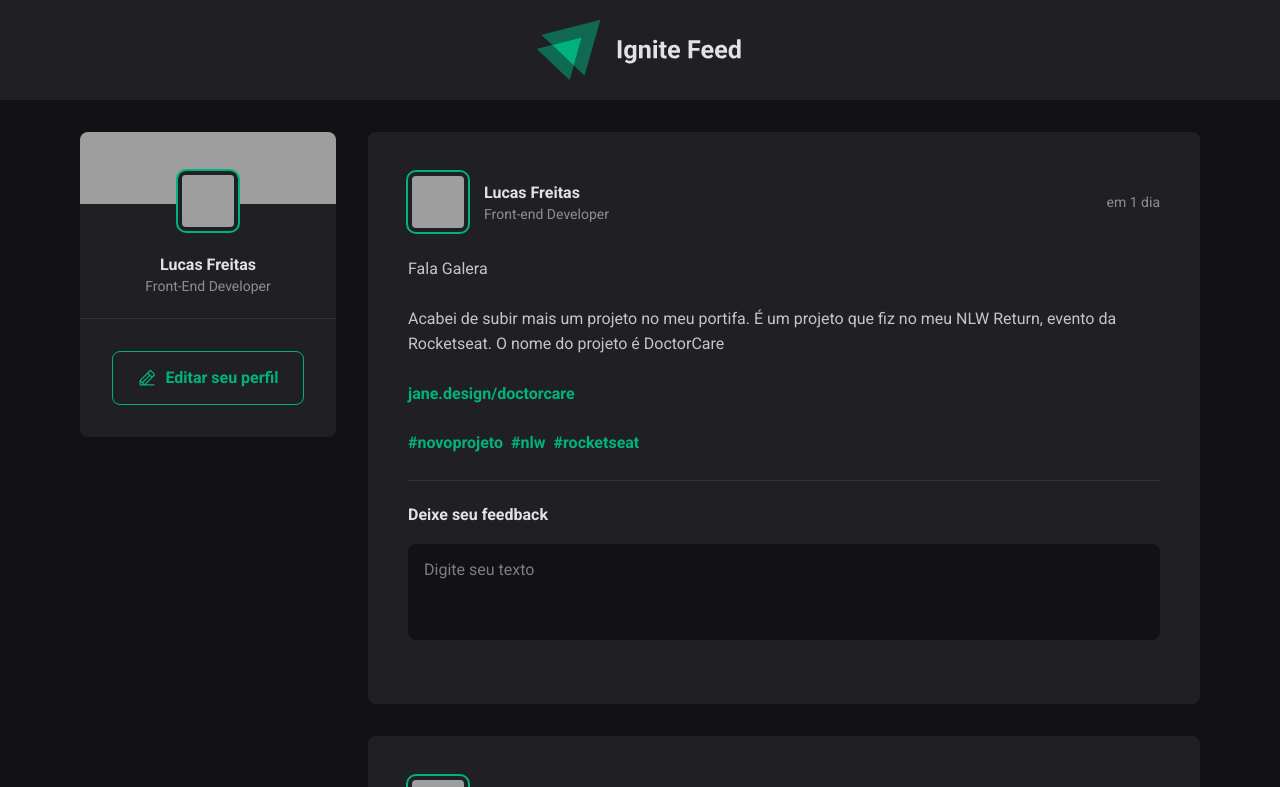
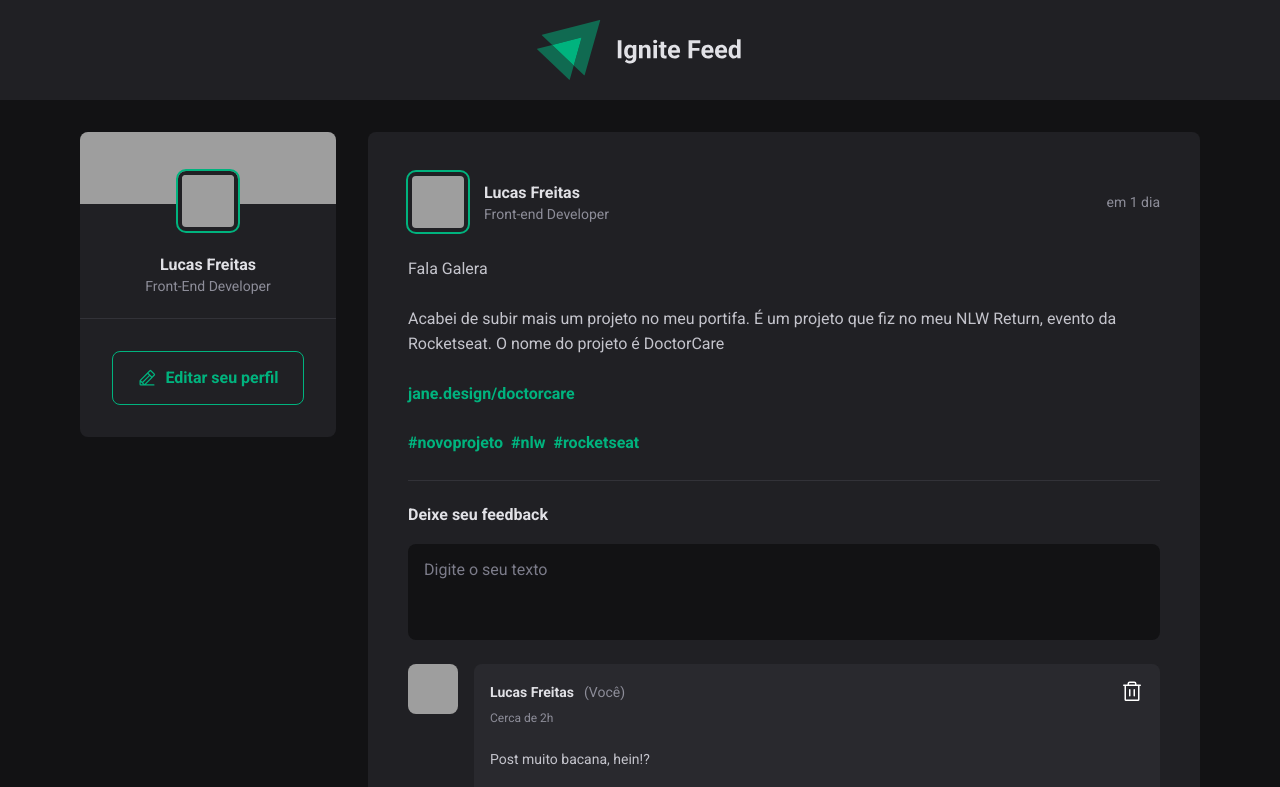
Before and after one commit to lucasfreittas/todolist, a React (Vite) app: page / in a window 1280 px wide. Shown: the top 787 px of the page. Built offline with nearby package versions, Linux system fonts and the light colour scheme; grey boxes are pictures that could not be loaded.

Commit message:
feat: add comments

```diff
--- a/src/Components/Comment/styles.js
+++ b/src/Components/Comment/styles.js
@@ -9,7 +9,11 @@ export const Container = styled.div`
     border-radius: 8px;
 
     background-color: ${({theme}) => theme.COLORS.GRAY_800};
-    margin-bottom: 3.6rem;
+
+
+    & ~ & {
+        margin-top: 3.6rem;
+  }
 
 `;
 
--- a/src/Components/Post/index.jsx
+++ b/src/Components/Post/index.jsx
@@ -5,8 +5,17 @@ import ptBR from 'date-fns/locale/pt-BR'
 
 import { Comment } from '../Comment'
 import { Avatar } from '../Avatar'
+import { useState } from 'react'
 
 export function Post({ author, content, time, comment}){
+
+    const [comments, setComments] = useState([
+        'Post muito bacana, hein!?'
+
+    ]);
+
+    const [ newComment, setNewComment] = useState('')
+
     const formatDate = format(time, "d 'de' LLLL 'às' HH:mm'h'", {
         locale: ptBR
     });
@@ -16,6 +25,16 @@ export function Post({ author, content, time, comment}){
         addSuffix: true,
     })
 
+
+    function handleTextAreaValue(){
+        setNewComment(event.target.value)
+    };
+
+    function handleCreateNewComment(){
+        event.preventDefault()
+        setComments([...comments, newComment])
+        setNewComment('')
+    }
 
     return(
         <Container>
@@ -32,14 +51,14 @@ export function Post({ author, content, time, comment}){
                 {
                     content && content.map(text => {
                         if(text.type === 'paragrah'){
-                            return <p key={text.id}>{text.content}</p>
+                            return <p key={text.content}>{text.content}</p>
 
                         } else if(text.type === 'link'){
-                            return <a key={text.id} href={text.content}>{text.content}</a>
+                            return <a key={text.content} href={text.content}>{text.content}</a>
 
                         } else if(text.type === 'hashtag'){
                             return (
-                                <div key={text.id} className="hashtag-container">
+                                <div key={text.content} className="hashtag-container">
                                   {text.content.map(hashtag => (
                                     <span key={hashtag} className="hashtag">{hashtag}</span>
                                   ))}
@@ -51,16 +70,33 @@ export function Post({ author, content, time, comment}){
                           })
                         }
             </Text>
-            <Textarea>
+            <Textarea onSubmit={handleCreateNewComment}>
                 <p>Deixe seu feedback</p>
-                <textarea name="comment" id="comment" cols="30" rows="10" placeholder='Digite seu texto'></textarea>
-                <button>Publicar</button>
+                <textarea
+                    name="comment"
+                    id="comment"
+                    cols="30"
+                    rows="10"
+                    placeholder='Digite o seu texto'
+                    value={newComment}
+                    onChange={handleTextAreaValue}
+                    >
+
+                    </textarea>
+                <button
+                    type='submit'
+                    name='comment'
+                    id='comment'
+                >
+                    Publicar
+                </button>
             </Textarea>
             <CommentList>
-                {comment && comment.map(text => {
+                {comments && comments.map(text => {
                     return(
                         <Comment
-                            commentText={text.content}
+                            key={text}
+                            commentText={text}
                         />
                     )
                 })}
--- a/src/Components/Post/styles.js
+++ b/src/Components/Post/styles.js
@@ -77,7 +77,7 @@ export const Text = styled.div`
         }
 `;
 
-export const Textarea = styled.div`
+export const Textarea = styled.form`
         display: flex;
         flex-direction: column;
         gap: 1.6rem;
```
